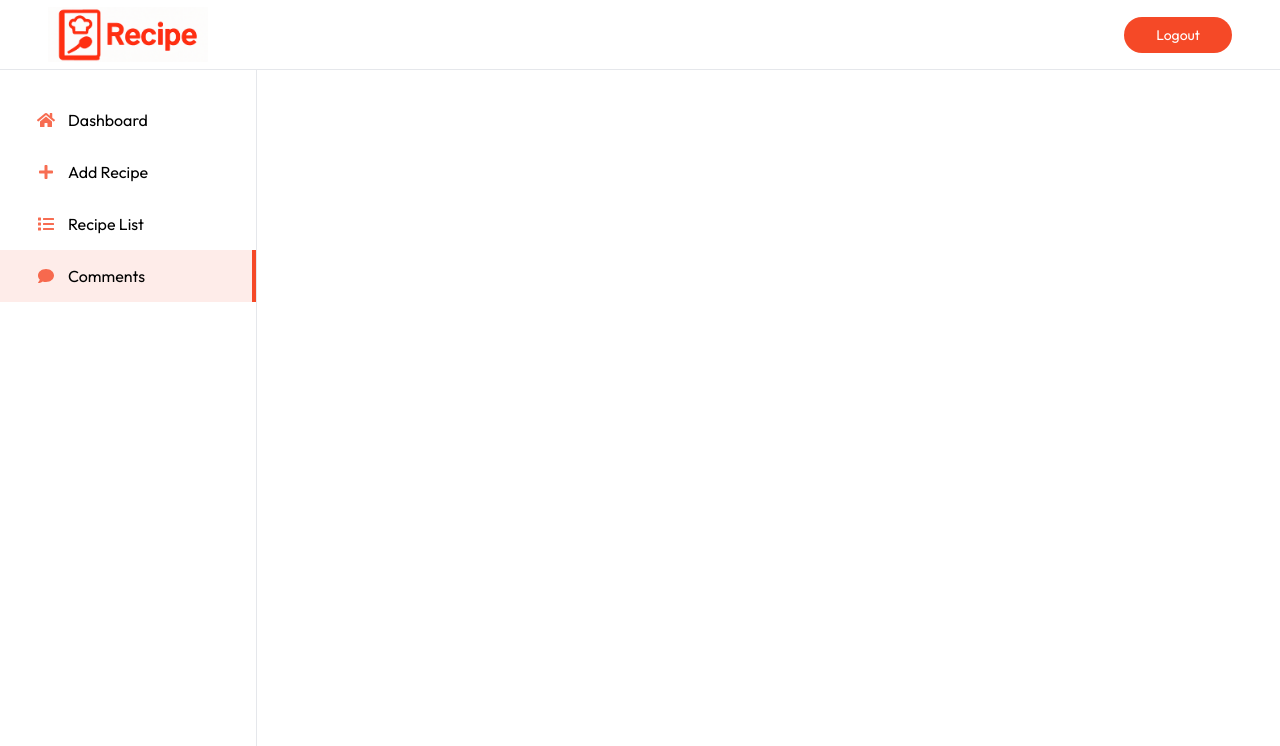
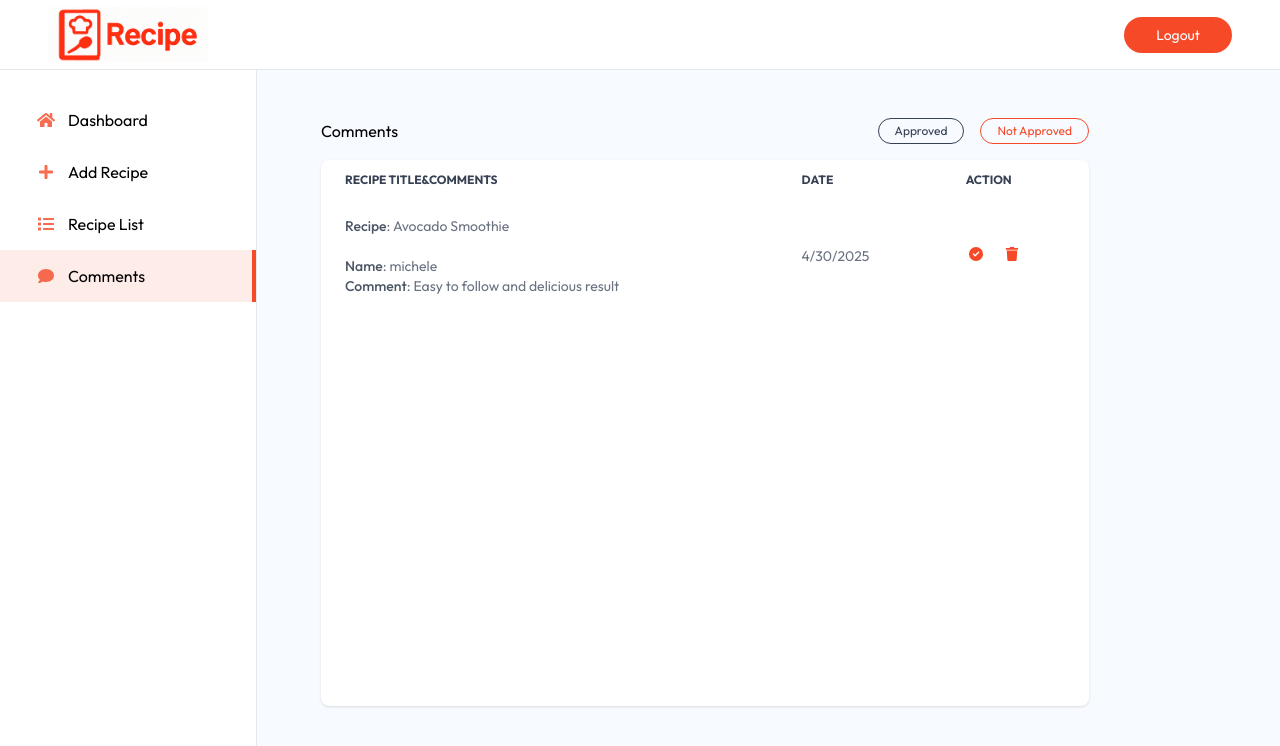
Before and after one commit to lubnafebin/recipe-app, a React (Vite) app in the folder client/: page /admin/comments in a window 1280 px wide. Shown: the top 746 px of the page. Built offline with nearby package versions, Linux system fonts and the light colour scheme.

Commit message:
added comment page using table component

```diff
--- a/client/src/pages/admin/Comments.jsx
+++ b/client/src/pages/admin/Comments.jsx
@@ -1,3 +1,169 @@
+import { useEffect, useState } from "react";
+import { CommentTableItem } from "../../components/admin/CommentTableItem";
+
 export const Comments = () => {
-  return <div></div>;
+  const [comments, setComments] = useState([]);
+  const [filter, setFilter] = useState("Not Approved");
+  const recipeData = [
+    {
+      _id: "1",
+      title: "Masala Dosa",
+      image:
+        "https://images.unsplash.com/photo-1668236543090-82eba5ee5976?ixlib=rb-4.1.0&ixid=M3wxMjA3fDB8MHxwaG90by1wYWdlfHx8fGVufDB8fHx8fA%3D%3D&auto=format&fit=crop&q=80&w=1170",
+      category: "Traditional Flavors",
+      description:
+        "A crispy South Indian crepe made from rice and lentil batter, filled with a spiced potato masala. Served hot with coconut chutney and sambar.",
+    },
+    {
+      _id: "2",
+      title: "Avocado Smoothie",
+      image:
+        "https://media.istockphoto.com/id/1283542497/photo/creamy-smoothie-from-avocado-and-banana-in-glass-cups-with-paper-tubes-on-a-light-background.webp?a=1&b=1&s=612x612&w=0&k=20&c=kPiVzmeD3seVa7YbC0zCpEuiHDo-lW6JtJtEBH39Z4Q=",
+      category: "Healthy Choices",
+      description:
+        "A creamy blend of ripe avocado, honey, and milk for a quick and nutritious breakfast or post-workout drink.",
+    },
+    {
+      _id: "3",
+      title: "Paneer Wrap",
+      image:
+        "https://media.istockphoto.com/id/1352474720/photo/fresh-paneer-roll-with-fresh-tomatos-salad-cheese-and-onions-isolated-on-bright-blue.webp?a=1&b=1&s=612x612&w=0&k=20&c=HHeBNencFEcT2ZplHH2SJ-5us8L-m8GYHmfMhoMuzaw=",
+      category: "Quick & Easy",
+      description:
+        "Soft paneer cubes cooked in spicy sauce and wrapped in warm roti with fresh veggies — a perfect on-the-go meal.",
+    },
+    {
+      _id: "4",
+      title: "Chocolate Lava Cake",
+      image:
+        "https://media.istockphoto.com/id/544716244/photo/warm-chocolate-lava-cake-with-molten-center-and-red-currants.webp?a=1&b=1&s=612x612&w=0&k=20&c=LJLYYuVRRWLW2ODCdrF_Fcxrg-DVijWHnfzwtyehqCM=",
+      category: "Sweet Treats",
+      description:
+        "A rich and gooey chocolate dessert with a molten center, best enjoyed warm with vanilla ice cream.",
+    },
+    {
+      _id: "5",
+      title: "Lemon Rice",
+      image:
+        "https://media.istockphoto.com/id/670526200/photo/poha-indian-snacks.webp?a=1&b=1&s=612x612&w=0&k=20&c=Hk3V0HSj6TqX6ptLTMMlEgaAs7U0AbkjfnJ0cY1fqWY=",
+      category: "Traditional Flavors",
+      description:
+        "Tangy and aromatic rice flavored with lemon juice, curry leaves, and mustard seeds — a South Indian comfort food favorite.",
+    },
+    {
+      _id: "6",
+      title: "Oats Pancake",
+      image:
+        "https://media.istockphoto.com/id/1742038467/photo/super-healthy-food-oatmeal-pancakes-with-honey-and-chia-seeds.webp?a=1&b=1&s=612x612&w=0&k=20&c=yNlwqUCMJmf3YmWqoi4mJFarAgp4qcLrnODV7sU6__k=",
+      category: "Healthy Choices",
+      description:
+        "Wholesome pancakes made from oats, banana, and milk — a guilt-free and filling breakfast option.",
+    },
+    {
+      _id: "7",
+      title: "Veg Noodles",
+      image:
+        "https://media.istockphoto.com/id/1497708305/photo/noodles-and-veg-manchurian-in-a-bowl-food-stock-photo.webp?a=1&b=1&s=612x612&w=0&k=20&c=4mSkeLj8Y2gIlupTKG-Nenq_DiuMcqJUCA1mw-m0aYE=",
+      category: "Quick & Easy",
+      description:
+        "Stir-fried noodles tossed with colorful vegetables and soy sauce — quick to make and full of flavor.",
+    },
+    {
+      _id: "8",
+      title: "Mango Pudding",
+      image:
+        "https://media.istockphoto.com/id/471258447/photo/mango-pudding-and-coffee-jelly.webp?a=1&b=1&s=612x612&w=0&k=20&c=hsEM7Gc3KfVrLxRD7qjCvlTV8XO78hCdTUwKL7ByqMw=",
+      category: "Sweet Treats",
+      description:
+        "A smooth and refreshing dessert made with ripe mango pulp and creamy milk — perfect for summer.",
+    },
+  ];
+  const commentsData = [
+    {
+      _id: 1,
+      recipe: recipeData[0],
+      name: "michel",
+      content: "This Recipe is Easy.made it for dinner today",
+      isApproved: true,
+      createdAt: "2025-04-30T09:30:06.918Z",
+      updatedAt: "2025-04-30T09:30:06.918Z",
+    },
+    {
+      _id: 2,
+      recipe: recipeData[1],
+      name: "michele",
+      content: "Easy to follow and delicious result",
+      isApproved: false,
+      createdAt: "2025-04-30T09:30:06.918Z",
+      updatedAt: "2025-04-30T09:30:06.918Z",
+    },
+  ];
+
+  const fetchComments = async () => {
+    setComments(commentsData);
+  };
+  useEffect(() => {
+    fetchComments();
+  }, []);
+  return (
+    <div className="flex-1 pt-5 px-5 sm:pl-16 sm:pt-12 bg-blue-50/50">
+      <div className="flex justify-between items-center max-w-3xl">
+        <h1>Comments</h1>
+        <div className="flex gap-4">
+          <button
+            onClick={() => setFilter("Approved")}
+            className={`shadow-custom-sm border rounded-full px-4 py-1 cursor-pointer text-xs ${
+              filter === "Approved" ? "text-primary" : "text-gray-700"
+            }`}
+          >
+            Approved
+          </button>
+          <button
+            onClick={() => setFilter("Not Approved")}
+            className={`shadow-custom-sm border rounded-full px-4 py-1 cursor-pointer text-xs ${
+              filter === "Not Approved" ? "text-primary" : "text-gray-700"
+            }`}
+          >
+            Not Approved
+          </button>
+        </div>
+      </div>
+
+      <div className="relative h-4/5 max-w-3xl overflow-x-auto mt-4 bg-white shadow rounded-lg  scrollbar-hide">
+        <table className="w-full text-sm text-gray-500">
+          <thead className="text-xs text-gray-700 text-left uppercase">
+            <tr>
+              <th scope="col" className="px-6 py-3">
+                {" "}
+                Recipe Title&Comments{" "}
+              </th>
+              <th scope="col" className="px-6 py-3 mx-sm:hidden">
+                {" "}
+                Date{" "}
+              </th>
+              <th scope="col" className="px-6 py-3">
+                {" "}
+                Action
+              </th>
+            </tr>
+          </thead>
+          <tbody>
+            {comments
+              .filter((comment) => {
+                if (filter === "Approved") return comment.isApproved === true;
+                return comment.isApproved === false;
+              })
+              .map((comment, index) => (
+                <CommentTableItem
+                  key={comment._id}
+                  comment={comment}
+                  index={index + 1}
+                  fetchComments={fetchComments}
+                />
+              ))}
+          </tbody>
+        </table>
+      </div>
+    </div>
+  );
 };
```
